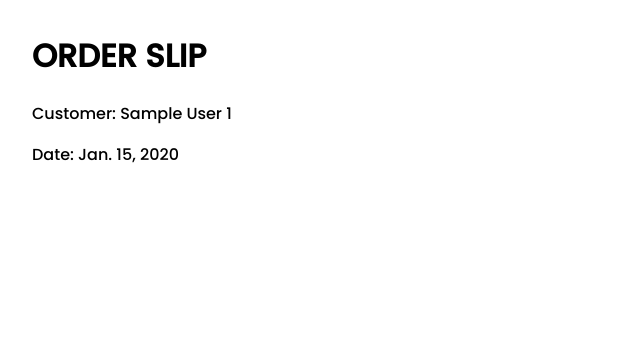
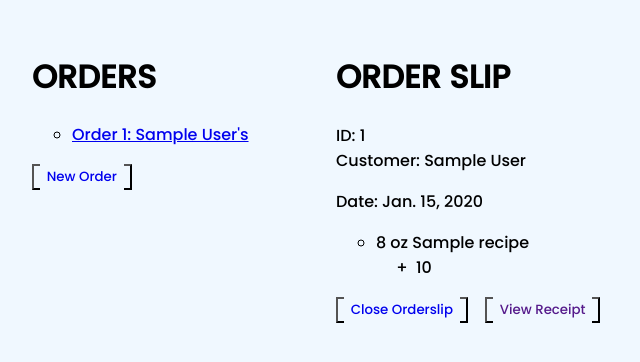
Before and after one commit to vaughnfajardo/blizzardblast1, a Django app: template orderpreparation/templates/orderslip.html in a window 1280 px wide. Shown: the top 362 px of the page, without its empty margins (0-640 px from the left). Run offline with Django 4.2, Linux system fonts and the light colour scheme; the template is opened without the code that fills it: values that come from a table or form of the project are taken from there, others are empty; tables that the repository leaves empty hold one stand-in row (values such as "Sample post").

Commit message:
Create a compile view

```diff
--- a/orderpreparation/templates/orderslip.html
+++ b/orderpreparation/templates/orderslip.html
@@ -1,19 +1,88 @@
 {% extends "base.html" %}
+
+{% block style %}
+<style>
+   * {
+      background-color: aliceblue;
+   }
+   /* .orders { grid-area: orders }
+   .orderslip { grid-area: orderslip }
+   .container {
+      display: grid;
+      grid-template-areas: 'orders orderslip';
+   } */
+   .container {
+      display: grid;
+      grid-template-columns: 25% 75%;
+   }
+   button > * {
+      text-decoration: none;
+      padding: 0.5em;
+   }
+   .shakecustoms {
+      list-style-type: "+  ";
+   }
+   .close-orderslip {
+      margin-right: 1em;
+   }
+</style>
+{% endblock %}
 
 {% block page-title %}Order Slip{% endblock %}
 
 {% block content %}
+<div class="container">
 
+    <!-- list of all orders -->
+    <div class="orders">
+
+       <h1>ORDERS</h1>
+
+       <ul style="list-style-type: circle; line-height: 1.5em;">
+       {% for order in orders %}
+          <li><a href="/orders/{{ order.tx_num }}/">
+             Order {{ order.tx_num }}: {{ order.customer_id }}'s
+          </a></li>
+       {% endfor %}
+       </ul>
+
+       <button>
+          <a href="{% url 'orderpreparation:new-order' %}">New Order</a>
+       </button>
+
+    </div>
+
+    <!-- customer's order -->
+   <div class="orderslip">
          <h1>ORDER SLIP</h1>
       <p>
-        Customer:
-        {{ customer.customer_name }}
-        {{ customer.customer_id}}
+         ID: {{ customer.customer_id}}
+         <br/>
+         Customer: {{ customer.customer_name }}
+         <!-- {{ customer.customer_id}} -->
       </p>
       <p>
          Date:
          {{ order.order_date }}
-        {{ shake.recipe }}
+         <ul style="list-style-type: circle;">
+         {% for shake in shakeorders %}
+            <li>{{ shake.recipe.sizes }} oz {{ shake.recipe.recipe_name }}</li>
+            <ul class="shakecustoms">
+            {% for custom in shakecustoms %}
+               <li>{{ custom.quantity }} {{ custom.ingredient_name }}</li>
+            {% endfor %}
+            </ul>
+         {% endfor %}
+         </ul>
       </p>
 
+      <button class="close-orderslip">
+         <a href="{% url 'orderpreparation:blizzardblast' %}">Close Orderslip</a>
+      </button>
+      <button>
+         <a href="">View Receipt</a>
+      </button>
+   </div>
+
+</div>
 {% endblock %}
```
Also changed, not shown: orderpreparation/templates/blizzardblast.html (added, +50 -0 lines), orderpreparation/views.py (+22 -6 lines). Lines whose indentation alone changed are shown as unchanged.
